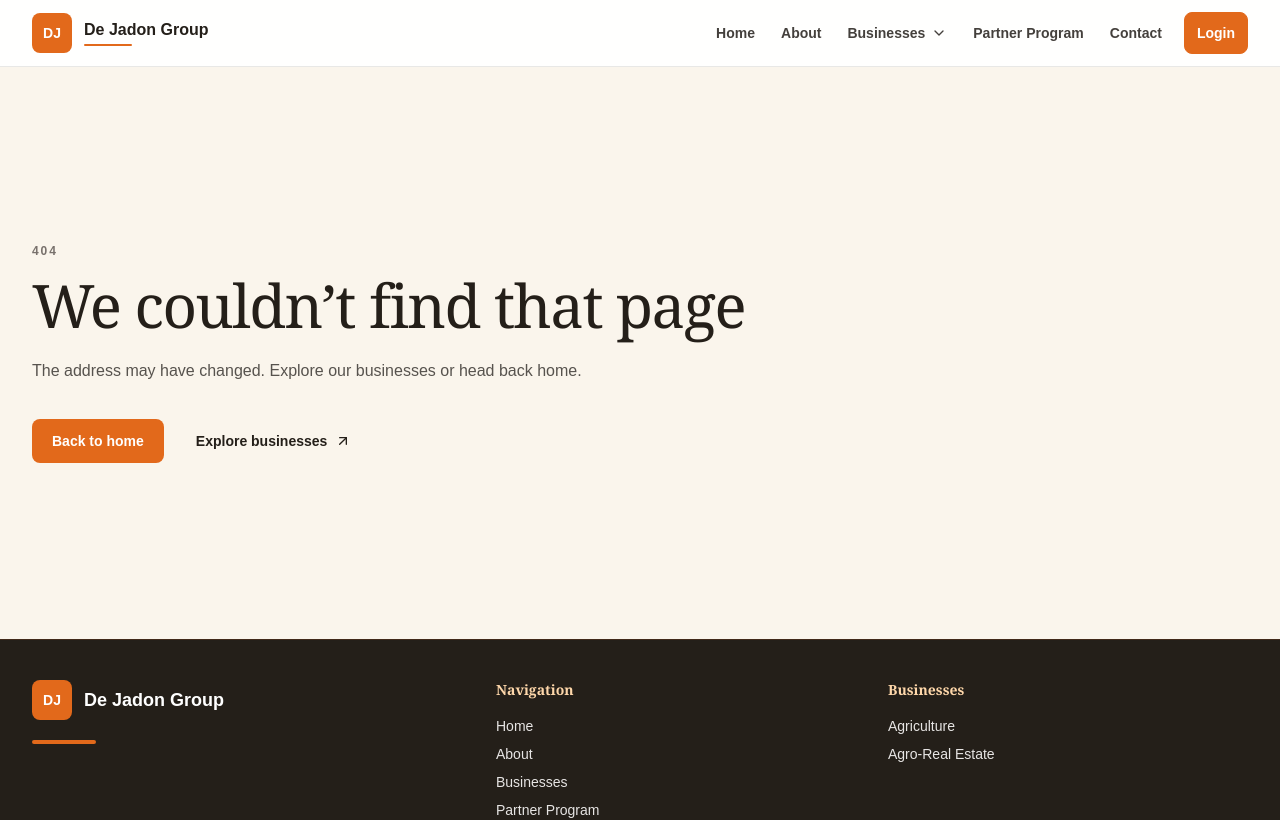
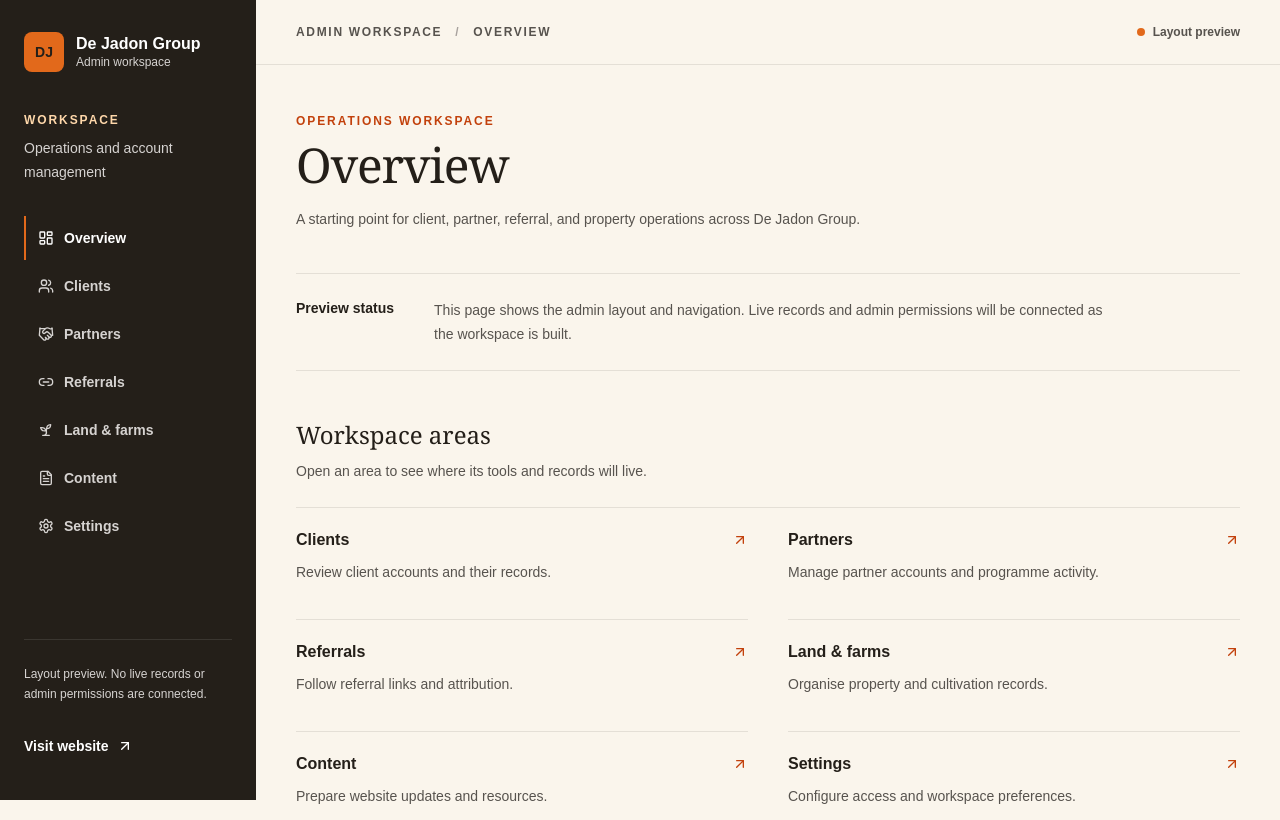
Before and after one commit to Emiloart/Dejadongroup, a Next.js app: page /admin in a window 1280 px wide. Before the commit this address had no page. Shown: the top 820 px of the page. Built offline with nearby package versions, Linux system fonts and the light colour scheme.

Commit message:
Add admin workspace shell and section routes

```diff
--- /dev/null
+++ b/src/app/admin/[section]/page.tsx
@@ -0,0 +1,31 @@
+import Link from "next/link";
+import { ArrowLeft } from "lucide-react";
+import { notFound } from "next/navigation";
+import { AdminShell } from "@/components/admin-shell";
+import { adminSubsections } from "@/lib/admin-data";
+
+export function generateStaticParams() {
+  return adminSubsections.map(({ id }) => ({ section: id }));
+}
+
+export default function AdminSectionPage({ params }: { params: { section: string } }) {
+  const section = adminSubsections.find((item) => item.id === params.section);
+  if (!section) notFound();
+
+  return (
+    <AdminShell section={section.id}>
+      <div className="max-w-3xl">
+        <p className="text-xs font-semibold uppercase tracking-[0.16em] text-orange-700">Admin section</p>
+        <h1 className="mt-3 text-4xl font-medium tracking-tight sm:text-5xl">{section.label}</h1>
+        <p className="mt-4 text-sm leading-7 text-stone-600">{section.description}</p>
+      </div>
+      <section aria-labelledby="empty-heading" className="mt-12 border-y border-ink/10 py-8 sm:py-10">
+        <h2 id="empty-heading" className="text-2xl font-medium">Workspace in progress</h2>
+        <p className="mt-3 max-w-2xl text-sm leading-7 text-stone-600">This section is ready for its tools and records. No live admin data is connected in this layout preview.</p>
+        <Link href="/admin" className="mt-6 inline-flex min-h-11 items-center gap-2 text-sm font-semibold text-orange-700 hover:text-orange-800 focus-visible:outline focus-visible:outline-2 focus-visible:outline-offset-2 focus-visible:outline-orange-700">
+          <ArrowLeft aria-hidden="true" className="h-4 w-4" /> Back to overview
+        </Link>
+      </section>
+    </AdminShell>
+  );
+}
--- /dev/null
+++ b/src/app/admin/layout.tsx
@@ -0,0 +1,11 @@
+import type { Metadata } from "next";
+import type { ReactNode } from "react";
+
+export const metadata: Metadata = {
+  title: "Admin workspace preview | De Jadon Group",
+  robots: { index: false, follow: false }
+};
+
+export default function AdminLayout({ children }: { children: ReactNode }) {
+  return <>{children}</>;
+}
--- /dev/null
+++ b/src/app/admin/page.tsx
@@ -0,0 +1,39 @@
+import Link from "next/link";
+import { ArrowUpRight } from "lucide-react";
+import { AdminShell } from "@/components/admin-shell";
+import { adminSubsections } from "@/lib/admin-data";
+
+export default function AdminOverviewPage() {
+  return (
+    <AdminShell section="overview">
+      <div className="max-w-3xl">
+        <p className="text-xs font-semibold uppercase tracking-[0.16em] text-orange-700">Operations workspace</p>
+        <h1 className="mt-3 text-4xl font-medium tracking-tight sm:text-5xl">Overview</h1>
+        <p className="mt-4 text-sm leading-7 text-stone-600">A starting point for client, partner, referral, and property operations across De Jadon Group.</p>
+      </div>
+
+      <div className="mt-10 border-y border-ink/10 py-6 sm:flex sm:items-start sm:gap-10">
+        <p className="shrink-0 text-sm font-semibold text-ink">Preview status</p>
+        <p className="mt-2 max-w-2xl text-sm leading-6 text-stone-600 sm:mt-0">This page shows the admin layout and navigation. Live records and admin permissions will be connected as the workspace is built.</p>
+      </div>
+
+      <section aria-labelledby="areas-heading" className="mt-12">
+        <div className="max-w-2xl">
+          <h2 id="areas-heading" className="text-2xl font-medium">Workspace areas</h2>
+          <p className="mt-2 text-sm leading-6 text-stone-600">Open an area to see where its tools and records will live.</p>
+        </div>
+        <div className="mt-6 grid border-t border-ink/10 sm:grid-cols-2 sm:gap-x-10">
+          {adminSubsections.map((section) => (
+            <Link key={section.id} href={section.href} className="group flex min-h-28 items-start justify-between gap-5 border-b border-ink/10 py-5 focus-visible:outline focus-visible:outline-2 focus-visible:outline-offset-2 focus-visible:outline-orange-700">
+              <span>
+                <span className="block text-base font-semibold text-ink group-hover:text-orange-700">{section.label}</span>
+                <span className="mt-2 block text-sm leading-6 text-stone-600">{section.description}</span>
+              </span>
+              <ArrowUpRight aria-hidden="true" className="mt-1 h-4 w-4 shrink-0 text-orange-700" />
+            </Link>
+          ))}
+        </div>
+      </section>
+    </AdminShell>
+  );
+}
--- /dev/null
+++ b/src/components/admin-shell.tsx
@@ -0,0 +1,72 @@
+import Link from "next/link";
+import type { ReactNode } from "react";
+import { ArrowUpRight, FileText, Handshake, LayoutDashboard, Link2, Settings, Sprout, Users, type LucideIcon } from "lucide-react";
+import { adminSections, type AdminSectionId } from "@/lib/admin-data";
+
+const icons: Record<AdminSectionId, LucideIcon> = {
+  overview: LayoutDashboard,
+  clients: Users,
+  partners: Handshake,
+  referrals: Link2,
+  "land-farms": Sprout,
+  content: FileText,
+  settings: Settings
+};
+
+export function AdminShell({ section, children }: { section: AdminSectionId; children: ReactNode }) {
+  const current = adminSections.find((item) => item.id === section);
+
+  return (
+    <div className="min-h-screen bg-warm text-ink lg:grid lg:grid-cols-[256px_minmax(0,1fr)]">
+      <aside className="bg-ink text-white lg:sticky lg:top-0 lg:flex lg:h-screen lg:flex-col lg:overflow-y-auto lg:px-6 lg:py-8">
+        <Link href="/admin" className="mx-5 flex min-h-20 items-center gap-3 focus-visible:outline focus-visible:outline-2 focus-visible:outline-offset-2 focus-visible:outline-white lg:mx-0 lg:min-h-0">
+          <span className="flex h-10 w-10 shrink-0 items-center justify-center rounded-card bg-orangeAction text-sm font-bold text-ink">DJ</span>
+          <span className="min-w-0">
+            <span className="block text-base font-semibold leading-tight">De Jadon Group</span>
+            <span className="block text-xs text-stone-300">Admin workspace</span>
+          </span>
+        </Link>
+
+        <div className="hidden lg:mt-10 lg:block">
+          <p className="text-xs font-semibold uppercase tracking-[0.16em] text-orange-200">Workspace</p>
+          <p className="mt-2 text-sm leading-6 text-stone-300">Operations and account management</p>
+        </div>
+
+        <nav aria-label="Admin sections" className="flex gap-1 overflow-x-auto border-t border-white/10 px-4 pb-2 lg:mt-8 lg:grid lg:gap-1 lg:overflow-visible lg:border-t-0 lg:px-0 lg:pb-0">
+          {adminSections.map((item) => {
+            const Icon = icons[item.id];
+            const active = item.id === section;
+            return (
+              <Link
+                key={item.id}
+                href={item.href}
+                aria-current={active ? "page" : undefined}
+                className={`inline-flex min-h-12 shrink-0 items-center gap-2.5 border-b-2 px-3 text-sm font-semibold transition-colors focus-visible:outline focus-visible:outline-2 focus-visible:outline-offset-2 focus-visible:outline-white lg:min-h-11 lg:border-b-0 lg:border-l-2 ${active ? "border-orangeAction text-white" : "border-transparent text-stone-300 hover:text-white"}`}
+              >
+                <Icon aria-hidden="true" className="h-4 w-4 shrink-0" />
+                {item.label}
+              </Link>
+            );
+          })}
+        </nav>
+
+        <div className="mt-auto hidden border-t border-white/10 pt-6 lg:block">
+          <p className="text-xs leading-5 text-stone-300">Layout preview. No live records or admin permissions are connected.</p>
+          <Link href="/" className="mt-5 inline-flex min-h-11 items-center gap-2 text-sm font-semibold text-white hover:text-orange-200 focus-visible:outline focus-visible:outline-2 focus-visible:outline-offset-2 focus-visible:outline-white">
+            Visit website <ArrowUpRight aria-hidden="true" className="h-4 w-4" />
+          </Link>
+        </div>
+      </aside>
+
+      <div className="min-w-0">
+        <header className="border-b border-ink/10">
+          <div className="mx-auto flex min-h-16 max-w-7xl flex-wrap items-center justify-between gap-x-6 gap-y-2 px-5 py-3 sm:px-8 lg:px-10">
+            <p className="text-xs font-semibold uppercase tracking-[0.14em] text-stone-600">Admin workspace <span aria-hidden="true" className="px-2 text-stone-400">/</span> {current?.label}</p>
+            <span className="inline-flex items-center gap-2 text-xs font-semibold text-stone-600"><span aria-hidden="true" className="h-2 w-2 rounded-full bg-orangeAction" /> Layout preview</span>
+          </div>
+        </header>
+        <main id="main-content" className="mx-auto max-w-7xl px-5 pb-20 pt-9 sm:px-8 lg:px-10 lg:pt-12">{children}</main>
+      </div>
+    </div>
+  );
+}
--- /dev/null
+++ b/src/lib/admin-data.ts
@@ -0,0 +1,20 @@
+export type AdminSectionId = "overview" | "clients" | "partners" | "referrals" | "land-farms" | "content" | "settings";
+
+export type AdminSection = {
+  id: AdminSectionId;
+  label: string;
+  href: string;
+  description: string;
+};
+
+export const adminSections: AdminSection[] = [
+  { id: "overview", label: "Overview", href: "/admin", description: "See the shape of the operations workspace." },
+  { id: "clients", label: "Clients", href: "/admin/clients", description: "Review client accounts and their records." },
+  { id: "partners", label: "Partners", href: "/admin/partners", description: "Manage partner accounts and programme activity." },
+  { id: "referrals", label: "Referrals", href: "/admin/referrals", description: "Follow referral links and attribution." },
+  { id: "land-farms", label: "Land & farms", href: "/admin/land-farms", description: "Organise property and cultivation records." },
+  { id: "content", label: "Content", href: "/admin/content", description: "Prepare website updates and resources." },
+  { id: "settings", label: "Settings", href: "/admin/settings", description: "Configure access and workspace preferences." }
+];
+
+export const adminSubsections = adminSections.filter((section) => section.id !== "overview");
```
